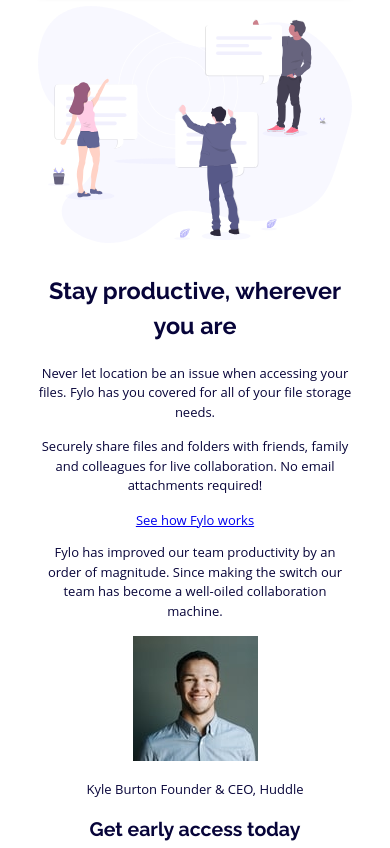
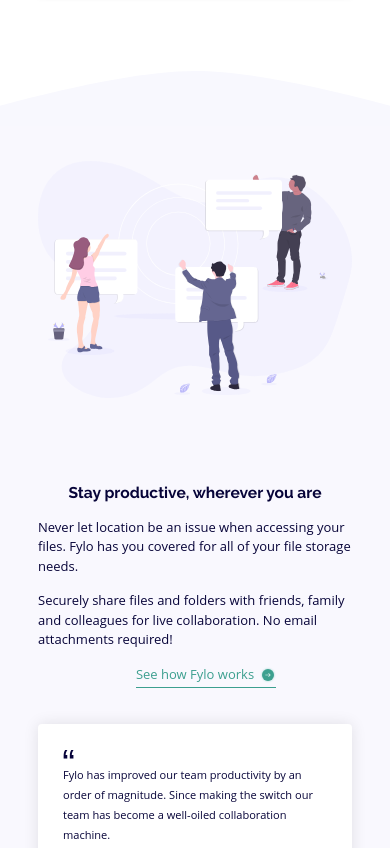
Before and after one commit to dinakonto/fylo-landing-page-with-two-column-layout, a website: page index.html in a window 390 px wide. Shown: the part 740-1588 px from the top of the page. Drawn offline with Linux system fonts and the light colour scheme.

Commit message:
Mobile styling of 'stay productive' section

```diff
--- a/index.html
+++ b/index.html
@@ -55,7 +55,7 @@
         </div>
 
         <div class="text">
-          <h1>Stay productive, wherever you are</h1>
+          <h2>Stay productive, wherever you are</h2>
           <p>
             Never let location be an issue when accessing your files. Fylo has you
             covered for all of your file storage needs.
@@ -72,7 +72,7 @@
               making the switch our team has become a well-oiled collaboration machine.
             </p>
             <div class="attribution">
-              <img src="./assets/avatar-testimonial.jpg" alt="Kyle's avatar">
+              <img src="./assets/avatar-testimonial.jpg" alt="Kyle's avatar" class="attr-avatar">
               <p>
                 <span class="attr-name">Kyle Burton</span>
                 <span class="attr-role">Founder & CEO, Huddle</span>
--- a/styles/sass/styles.sass
+++ b/styles/sass/styles.sass
@@ -8,8 +8,8 @@
 
 $font-stack-headings: 'Raleway', Helvetica, sans-serif
 $font-stack-body: 'Open Sans', Helvetica, sans-serif
-$font-regular: 400
-$font-bold: 700
+$font-weight-regular: 400
+$font-weight-bold: 700
 $font-size-base-sml: 13px
 $font-size-base-lrg: 16px
 
@@ -24,7 +24,7 @@
   margin: 0
   font:
     family: $font-stack-body
-    weight: $font-regular
+    weight: $font-weight-regular
     size: $font-size-base-sml
   line-height: 1.5
   color: $col-primary-dark
@@ -35,6 +35,8 @@
   font-size: 1.8em
   margin-top: 25px
   margin-bottom: 20px
+h2
+  font-size: 1.2em
 h1,h2,h3,h4,h5,h6
   font-family: $font-stack-headings
 p
@@ -89,10 +91,89 @@
   border: none
   background: $col-accent-buttons
   color: white
-  font-weight: $font-bold
+  font-weight: $font-weight-bold
   -webkit-box-shadow: 0px 3px 8px rgba(0,0,0,0.2)
   -moz-box-shadow: 0px 3px 8px rgba(0,0,0,0.2)
   box-shadow: 0px 3px 8px rgba(0,0,0,0.2)
+
+// STAY PRODUCTIVE SECTION
+.stay-productive::before
+  background: url("../../assets/bg-curve-mobile.svg") no-repeat
+  background-size: contain
+  height: 120px
+  width: 100%
+  top: -14vw
+  left: 0
+  position: absolute
+  content: ""
+.stay-productive
+  position: relative
+  margin-top: 120px
+  background: #F9F8FE
+  padding-bottom: 80px
+.stay-productive .image
+  padding-top: 35px
+  padding-bottom: 65px
+.stay-productive .text p
+  text-align: left
+
+a
+  color: $col-accent-links
+  border-bottom: 1px solid $col-accent-links
+  padding-bottom: 4px
+  text-decoration: none
+  position: relative
+.icon-link::after
+  background: url("../../assets/icon-arrow.svg") no-repeat
+  background-size: auto
+  background-position: right 2px
+  height: 22px
+  width: 22px
+  top: 0
+  right: -22px
+  position: absolute
+  content: ""
+  border-bottom: 1px solid $col-accent-links
+
+// TESTIMONIAL
+.testimonial
+  background: white
+  padding: 15px 25px
+  border-radius: 4px
+  font-size: 0.85em
+  line-height: 1.8
+  margin-top: 40px
+  box-shadow: 0px 0px 15px rgba(0,0,0,0.1)
+.quote::before
+  background: url("../../assets/icon-quotes.svg") no-repeat
+  background-size: contain
+  height: 10px
+  width: 20px
+  top: 0
+  left: 0
+  position: absolute
+  content: ""
+.quote
+  position: relative
+  padding-top: 15px
+  margin-bottom: 10px
+.attribution
+  display: flex
+  align-items: center
+.attr-avatar
+  height: 25px
+  border-radius: 50px
+  margin-right: 10px
+.attr-name, .attr-role
+  display: block
+  line-height: 1.5
+.attr-name
+  font-weight: $font-weight-bold
+  margin-top: 4px
+.attr-role
+  font-size: 0.8em
+.attribution p
+  margin: 0
 
 
 
```
Also changed, not shown: styles/css/styles.css, 1 other file.
